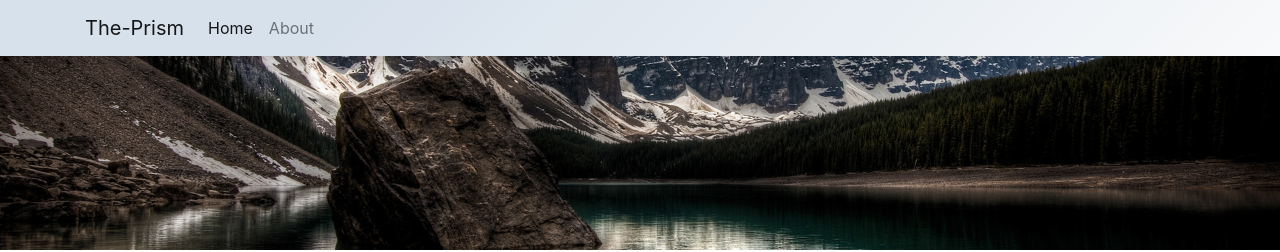
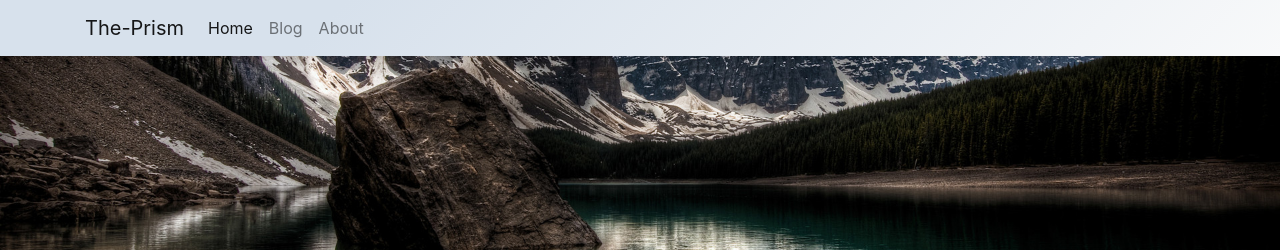
Before and after one commit to the-prism/website, a Jekyll site: the page built from index.html, in a window 1280 px wide. Shown: the top 252 px of the page. Built offline with Jekyll 4.4.1, drawn with Linux system fonts in a browser that asks for light colours.

Commit message:
Update nav-bar.html

```diff
--- a/_includes/nav-bar.html
+++ b/_includes/nav-bar.html
@@ -12,9 +12,9 @@
                 <li class="nav-item{% if page.title == "Home" %} active{% endif %}">
                     <a class="nav-link" href="{{ site.baseurl }}/">Home</a>
                 </li>
-                <!--<li class="nav-item{% if page.blog %} active{% endif %}">
+                <li class="nav-item{% if page.blog %} active{% endif %}">
                     <a class="nav-link" href="{{ site.baseurl }}/blog">Blog</a>
-                </li>-->
+                </li>
                 <li class="nav-item{% if page.title == "About" %} active{% endif %}">
                     <a class="nav-link" href="{{ site.baseurl }}/about">About</a>
                 </li>
```
